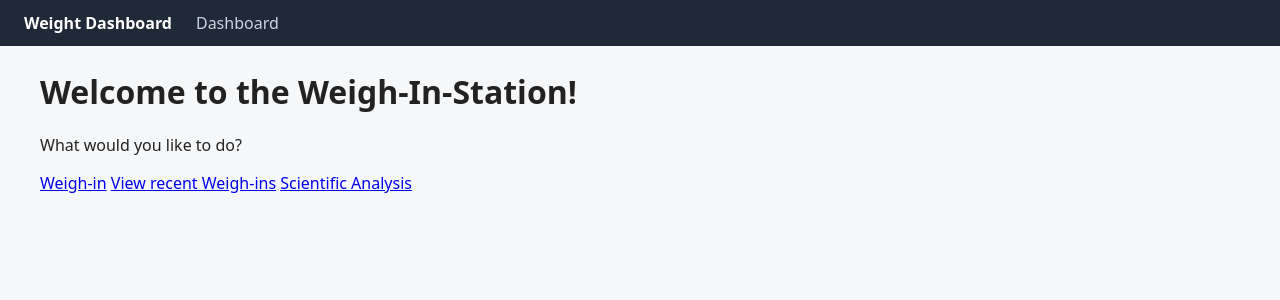
After one commit to matt-hazel/Weight-Analysis, a Flask app: template templates/menu.html in a window 1280 px wide. The commit adds this page. Shown: the top 300 px of the page. Run offline with Flask 3, Linux system fonts and the light colour scheme; the template is opened without the code that fills it, so the values that code supplies are empty; parts of the project's set-up code (start-up, migrations or seed data) failed here and were passed over; some libraries are stand-ins or nearby versions.

Commit message:
Starting transfer of menu to web app

```diff
--- a/app.py
+++ b/app.py
@@ -8,6 +8,36 @@ from Functions.plots import build_all
 app = Flask(__name__)
 
 @app.route("/")
+def menu():
+    return render_template("menu.html")
+
+@app.route("/weigh-in")
+
+def weigh_in():
+    return render_template("weigh_in.html")
+
+@app.route("/analysis")
+
+def analysis():
+    return render_template("analysis.html")
+
+@app.route("/analysis/raw")
+
+def analysis_raw():
+    return render_template("analysis/raw.html")
+
+@app.route("analysis/cleaned")
+
+def analysis_cleaned():
+    return render_template("analysis/cleaned.html")
+
+@app.route("/analysis/review")
+
+def analysis_review():
+    return render_template("analysis/review.html")
+
+
+@app.route("/dashboard")
 
 def dashboard():
     plots = {name: fig.to_html(full_html = False, include_plotlyjs = False)
--- a/static/static.css
+++ b/static/static.css
@@ -0,0 +1,10 @@
+body { font-family: system-ui, sans-serif; margin: 0; background: #f6f7f9; color: #222; }
+header { background: #1f2937; color: #fff; padding: 12px 24px; display: flex; gap: 24px; align-items: center; }
+header a { color: #cbd5e1; text-decoration: none; }
+header a:hover { color: #fff; }
+main { max-width: 1200px; margin: 24px auto; padding: 0 16px; }
+.tabs { display: flex; flex-wrap: wrap; gap: 8px; margin-bottom: 16px; }
+.tabs button { padding: 8px 14px; border: 1px solid #cbd5e1; background: #fff; border-radius: 6px; cursor: pointer; }
+.tabs button.active { background: #1f2937; color: #fff; border-color: #1f2937; }
+.panel { display: none; background: #fff; border-radius: 8px; padding: 12px; }
+.panel.active { display: block; }
--- a/templates/base.html
+++ b/templates/base.html
@@ -5,18 +5,8 @@
   <meta name="viewport" content="width=device-width, initial-scale=1">
   <title>{% block title %}Weights{% endblock %}</title>
   <script src="https://cdn.plot.ly/plotly-2.35.2.min.js"></script>
-  <style>
-    body { font-family: system-ui, sans-serif; margin: 0; background: #f6f7f9; color: #222; }
-    header { background: #1f2937; color: #fff; padding: 12px 24px; display: flex; gap: 24px; align-items: center; }
-    header a { color: #cbd5e1; text-decoration: none; }
-    header a:hover { color: #fff; }
-    main { max-width: 1200px; margin: 24px auto; padding: 0 16px; }
-    .tabs { display: flex; flex-wrap: wrap; gap: 8px; margin-bottom: 16px; }
-    .tabs button { padding: 8px 14px; border: 1px solid #cbd5e1; background: #fff; border-radius: 6px; cursor: pointer; }
-    .tabs button.active { background: #1f2937; color: #fff; border-color: #1f2937; }
-    .panel { display: none; background: #fff; border-radius: 8px; padding: 12px; }
-    .panel.active { display: block; }
-  </style>
+  <link rel="stylesheet" href="{{ url_for('static', filename='static.css') }}">
+  {% block head %}{% endblock %}
 </head>
 <body>
   <header>
--- /dev/null
+++ b/templates/menu.html
@@ -0,0 +1,15 @@
+<!-- This is the beginnings of moving the menu interactions to the web app -->
+
+{% extends "base.html" %}
+{% block title %}Menu{% endblock %}
+
+{% block content %}
+  <h1>Welcome to the Weigh-In-Station!</h1>
+  <p>What would you like to do?</p>
+
+  <nav class="menu">
+    <a href="{{ url_for('weigh_in') }}">Weigh-in</a>
+    <a href="{{ url_for('dashboard') }}">View recent Weigh-ins</a>
+    <a href="{{ url_for('analysis') }}">Scientific Analysis</a>
+  </nav>
+{% endblock %}
```
